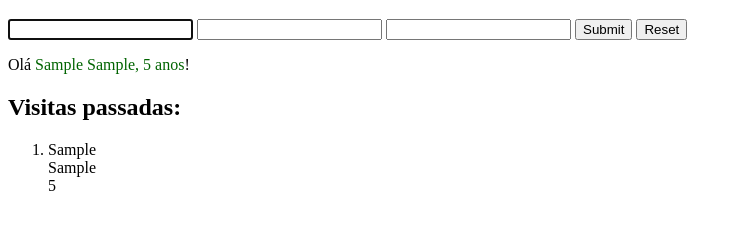
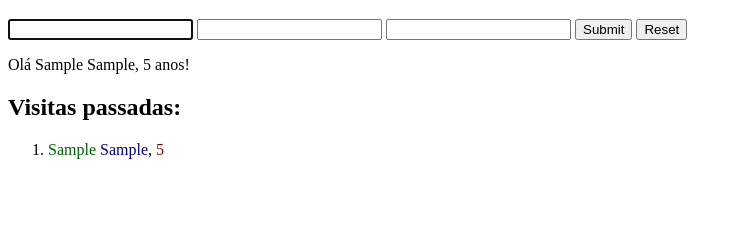
Before and after one commit to ufjf-dcc121/ufjf-dcc121-2023-1-atv9-igorknop, a plain HTML site: page index.html in a window 1280 px wide. Both pictures are taken after typing "Sample", "Sample", "5" into the empty fields and a click on the input 603 px from the left and 90 px from the top of the page. Shown: the part 61-290 px from the top of the page, without its empty margins (0-742 px from the left). Drawn offline with Linux system fonts and the light colour scheme.

Commit message:
adiciona css com regras de especificidade

```diff
--- a/index.html
+++ b/index.html
@@ -7,8 +7,23 @@
     <meta name="viewport" content="width=device-width, initial-scale=1.0">
     <title>Semana 9: Forms</title>
     <style>
-        p>span {
+        .pessoa > .idade {
+           color: darkred;
+        }
+        .pessoa > div{
             color: darkgreen;
+            display: inline;
+
+        }
+        div.sobrenome {
+           color: darkblue;
+        }
+        .sobrenome::before {
+            content: ' ';
+        }
+        .idade::before {
+            color: black;
+            content: ', ';
         }
     </style>
 </head>
```
